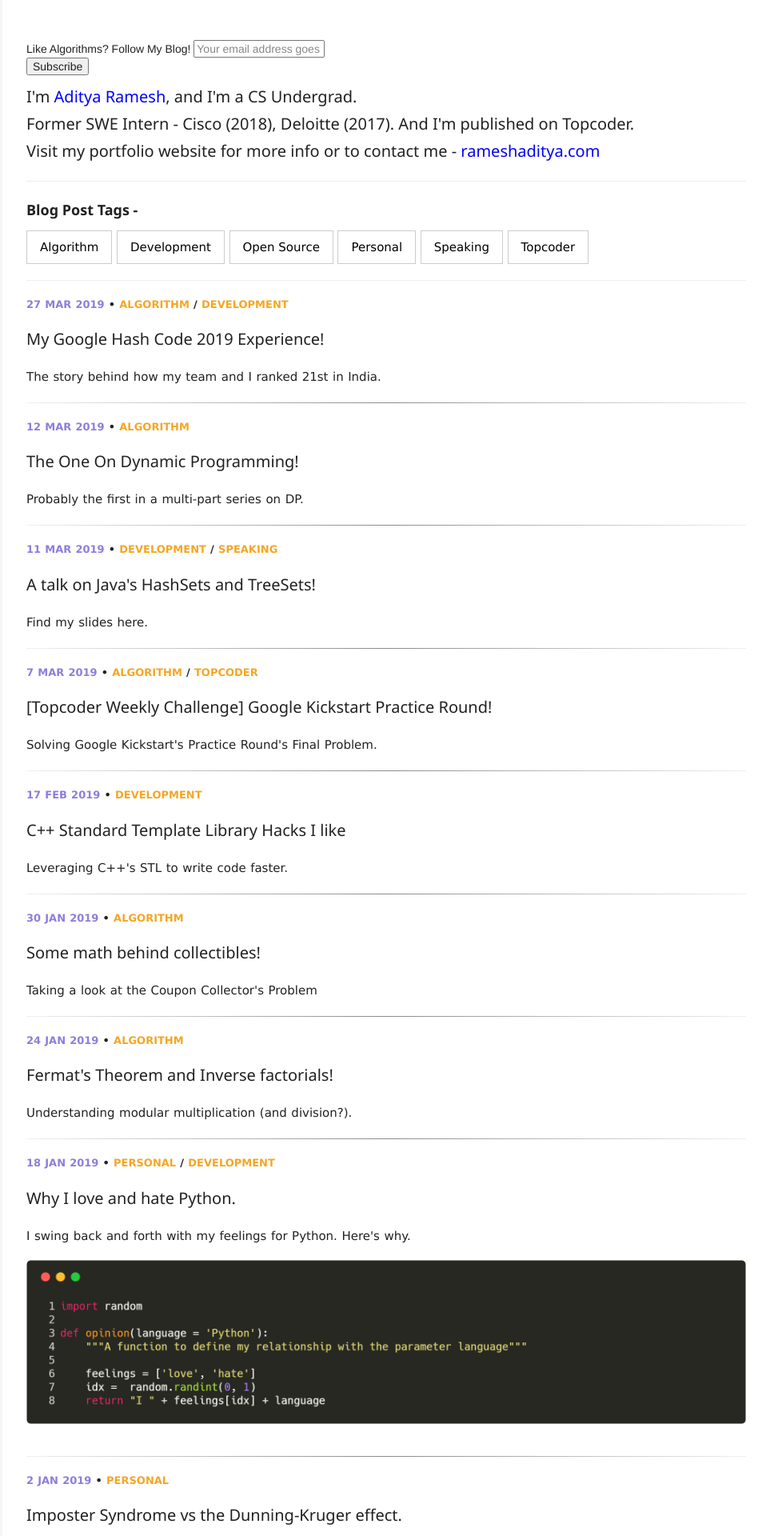
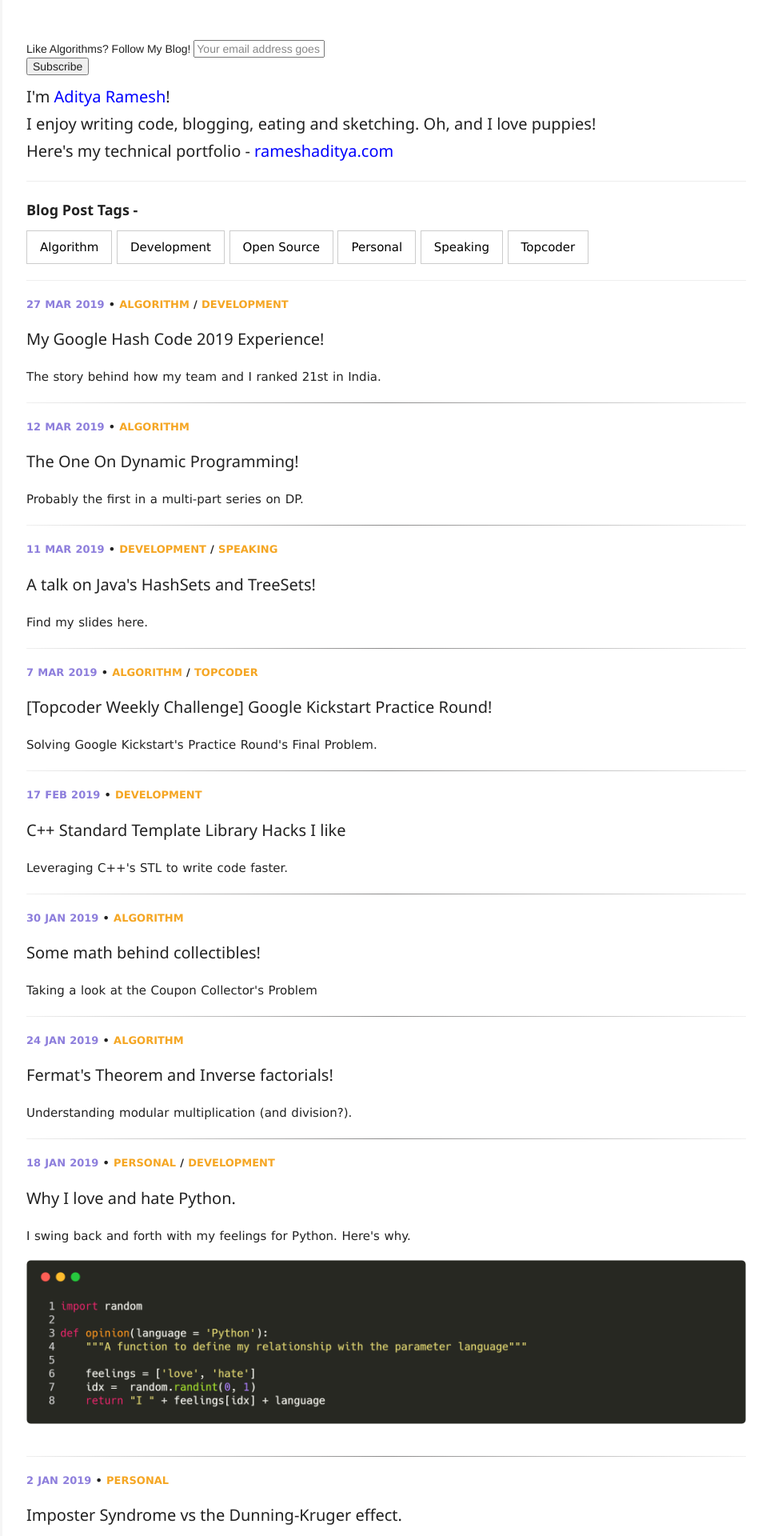
Before and after one commit to blogarithms/blogarithms.github.io, a Jekyll site: the page built from index.html, in a window 1280 px wide. Shown: the top 1920 px of the page at 80% size, without its empty margins (317-1280 px from the left). Built offline with Jekyll 4.4.1, drawn with Linux system fonts in a browser that asks for light colours; comment, search, counter and statistics services are not loaded.

Commit message:
Alter header of post_listing

```diff
--- a/_layouts/post_listing.html
+++ b/_layouts/post_listing.html
@@ -39,11 +39,11 @@ html, body {
 </style>
 
 <h4>
-  I'm <a style="color: blue;" href="https://linkedin.com/in/AdityaRamesh1998/" target="_blank">Aditya Ramesh</a>, and I'm a CS Undergrad.
+  I'm <a style="color: blue;" href="https://linkedin.com/in/AdityaRamesh1998/" target="_blank">Aditya Ramesh</a>!
   <br>
-  Former SWE Intern - Cisco (2018), Deloitte (2017). And I'm published on Topcoder.
+  I enjoy writing code, blogging, eating and sketching. Oh, and I love puppies!
   <br>
-  Visit my portfolio website for more info or to contact me - <a style="color: blue;" href="https://rameshaditya.com/" target="_blank">rameshaditya.com</a>
+  Here's my technical portfolio - <a style="color: blue;" href="https://rameshaditya.com/" target="_blank">rameshaditya.com</a>
 </h4>
 <hr>
 
```
